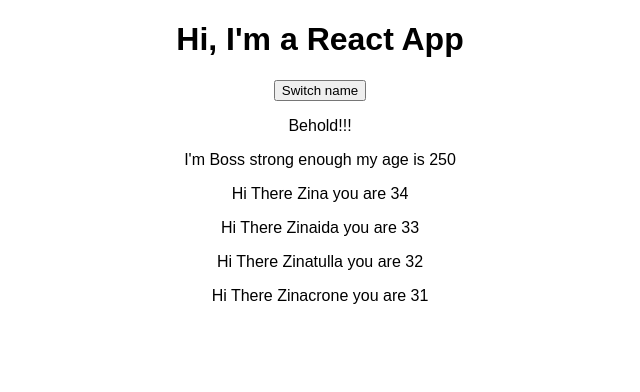
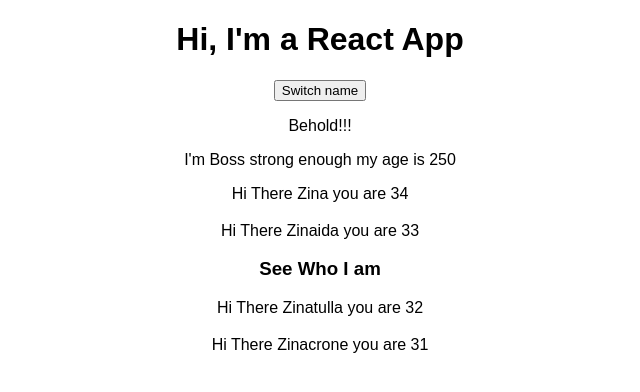
Before and after one commit to ruan65/udemy_reactjs_max_course, a React (Create React App) app: page / in a window 1280 px wide. Shown: the top 392 px of the page, without its empty margins (320-960 px from the left). Built offline with nearby package versions, Linux system fonts and the light colour scheme.

Commit message:
pass method ref to another class/method/file

```diff
--- a/src/App.js
+++ b/src/App.js
@@ -37,7 +37,13 @@
 
                 <Boss power='strong enough' age='250'>Behold!!!</Boss>
                 <Person name={this.state.persons[0].name} age={this.state.persons[0].age}/>
-                <Person name={this.state.persons[1].name} age={this.state.persons[1].age}/>
+                <Person
+                    name={this.state.persons[1].name}
+                    age={this.state.persons[1].age}
+                    click={this.switchNameHandler}
+                >
+                    See Who I am
+                </Person>
                 <Person name={this.state.persons[2].name} age={this.state.persons[2].age}/>
                 <Person name={this.state.persons[3].name} age={this.state.persons[3].age}/>
 
--- a/src/Person/Person.js
+++ b/src/Person/Person.js
@@ -2,7 +2,13 @@
 
 const person = (props) => {
 
-    return <p>Hi There {props.name} you are {props.age}</p>
+    return (
+        <div>
+            <p>Hi There {props.name} you are {props.age}</p>
+            <h3 onClick={props.click}>{props.children}</h3>
+        </div>
+
+    )
 }
 
 export default person
```
